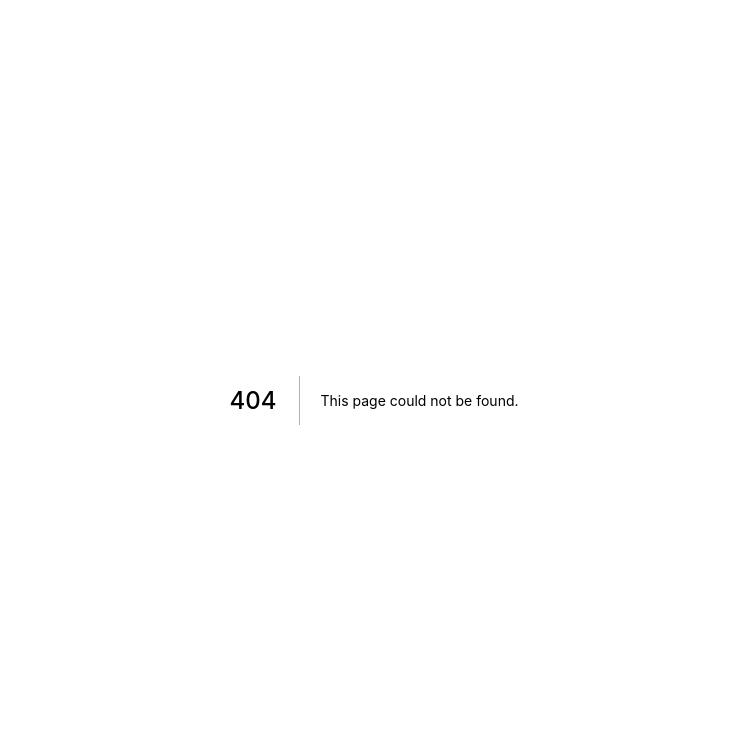
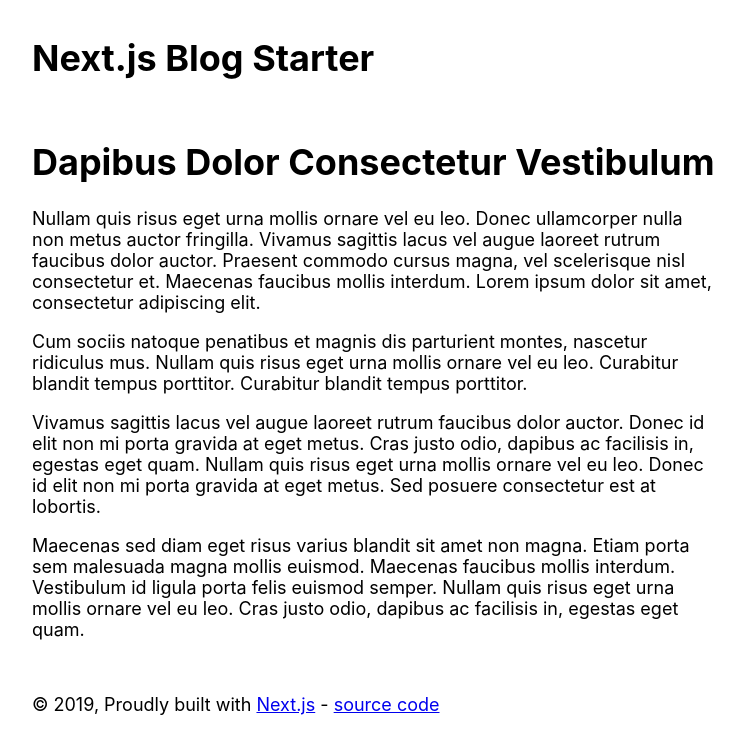
Before and after one commit to j0lvera/nextjs-blog-starter, a Next.js app: page /2019/dapibus-dolor-consectetur in a window 1280 px wide. Before the commit this address had no page. Shown: the top 754 px of the page, without its empty margins (266-1010 px from the left). Built offline with nearby package versions, Linux system fonts and the light colour scheme.

Commit message:
add prettier and rename files

```diff
--- /dev/null
+++ b/components/syntax-highlight.js
@@ -0,0 +1,10 @@
+import React from "react";
+import theme from "prismjs/themes/prism.css";
+
+export default () => (
+  <>
+    <style jsx global>
+      {theme}
+    </style>
+  </>
+);
--- a/next.config.js
+++ b/next.config.js
@@ -1,20 +1,22 @@
-const withCSS = require('@zeit/next-css');
-const withMDX = require('@zeit/next-mdx')({
+const withCSS = require("@zeit/next-css");
+const withMDX = require("@zeit/next-mdx")({
   extension: /.mdx?$/,
   options: {
-    hastPlugins: [require("@mapbox/rehype-prism")],
+    hastPlugins: [require("@mapbox/rehype-prism")]
   }
 });
 
-module.exports = withCSS(withMDX({
-  target: 'serverless',
-  pageExtensions: ["js", "jsx", "mdx", "md"],
-  webpack: config => {
-    // Fixes npm packages that depend on `fs` module
-    config.node = {
-      fs: 'empty'
+module.exports = withMDX(
+  withCSS({
+    target: "serverless",
+    pageExtensions: ["js", "jsx", "mdx", "md"],
+    webpack: config => {
+      // Fixes npm packages that depend on `fs` module
+      config.node = {
+        fs: "empty"
+      };
+
+      return config;
     }
-
-    return config
-  }
-}))
+  })
+);
--- /dev/null
+++ b/pages/2019/dapibus-dolor-consectetur.mdx
@@ -0,0 +1,19 @@
+import BlogPost from "../../components/layouts/blog-post";
+
+export const meta = {
+  published: true,
+  publishedAt: "2019-03-03",
+  title: "Dapibus Dolor Consectetur Vestibulum",
+  summary:
+    "Nullam quis risus eget urna mollis ornare vel eu leo. Donec ullamcorper nulla non metus auctor fringilla. Vivamus sagittis lacus vel augue laoreet rutrum faucibus dolor auctor. Praesent commodo cursus magna, vel scelerisque nisl consectetur et. Maecenas faucibus mollis interdum. Lorem ipsum dolor sit amet, consectetur adipiscing elit."
+};
+
+export default ({ children }) => <BlogPost meta={meta}>{children}</BlogPost>;
+
+Nullam quis risus eget urna mollis ornare vel eu leo. Donec ullamcorper nulla non metus auctor fringilla. Vivamus sagittis lacus vel augue laoreet rutrum faucibus dolor auctor. Praesent commodo cursus magna, vel scelerisque nisl consectetur et. Maecenas faucibus mollis interdum. Lorem ipsum dolor sit amet, consectetur adipiscing elit.
+
+Cum sociis natoque penatibus et magnis dis parturient montes, nascetur ridiculus mus. Nullam quis risus eget urna mollis ornare vel eu leo. Curabitur blandit tempus porttitor. Curabitur blandit tempus porttitor.
+
+Vivamus sagittis lacus vel augue laoreet rutrum faucibus dolor auctor. Donec id elit non mi porta gravida at eget metus. Cras justo odio, dapibus ac facilisis in, egestas eget quam. Nullam quis risus eget urna mollis ornare vel eu leo. Donec id elit non mi porta gravida at eget metus. Sed posuere consectetur est at lobortis.
+
+Maecenas sed diam eget risus varius blandit sit amet non magna. Etiam porta sem malesuada magna mollis euismod. Maecenas faucibus mollis interdum. Vestibulum id ligula porta felis euismod semper. Nullam quis risus eget urna mollis ornare vel eu leo. Cras justo odio, dapibus ac facilisis in, egestas eget quam.
--- a/pages/index.js
+++ b/pages/index.js
@@ -20,7 +20,7 @@ const Post = ({ title, summary, date, path }) => (
         </Link>
       </header>
 
-      <div>{summary}</div>
+      <div className="post-summary">{summary}</div>
     </article>
     <style jsx>{`
       .post:not(:last-child) {
@@ -33,15 +33,15 @@ const Post = ({ title, summary, date, path }) => (
 
       .posted-on {
         display: flex;
+        margin-bottom: 1em;
         color: #333;
-        margin-bottom: 1em;
       }
     `}</style>
   </>
 );
 
 const Home = () => (
-  <Layout title="Home">
+  <Layout title="Home - Next.js Blog Starter">
     {blogposts.map((post, index) => (
       <Post
         key={index}
```
Also changed, not shown: components/SyntaxHighlight.js (deleted, +0 -8 lines), components/layouts/blog-post.js (+11 -11 lines).
